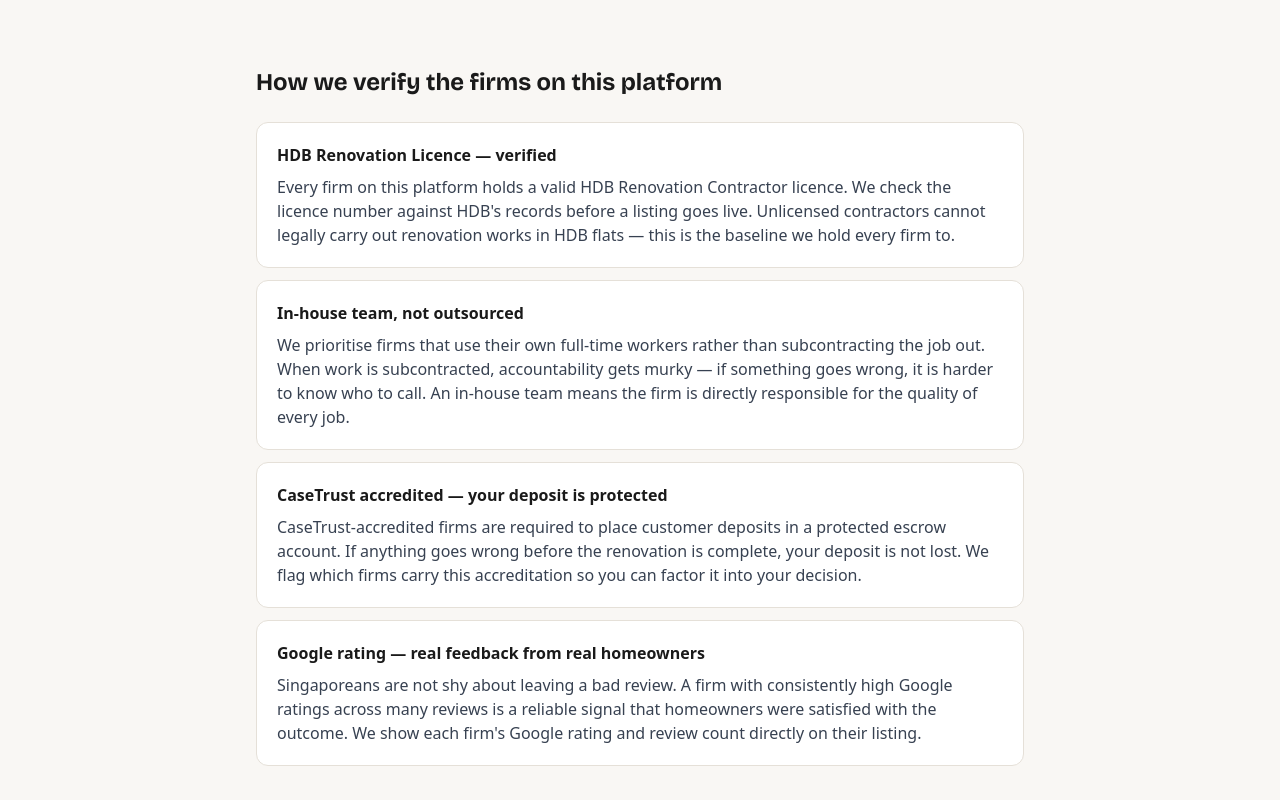
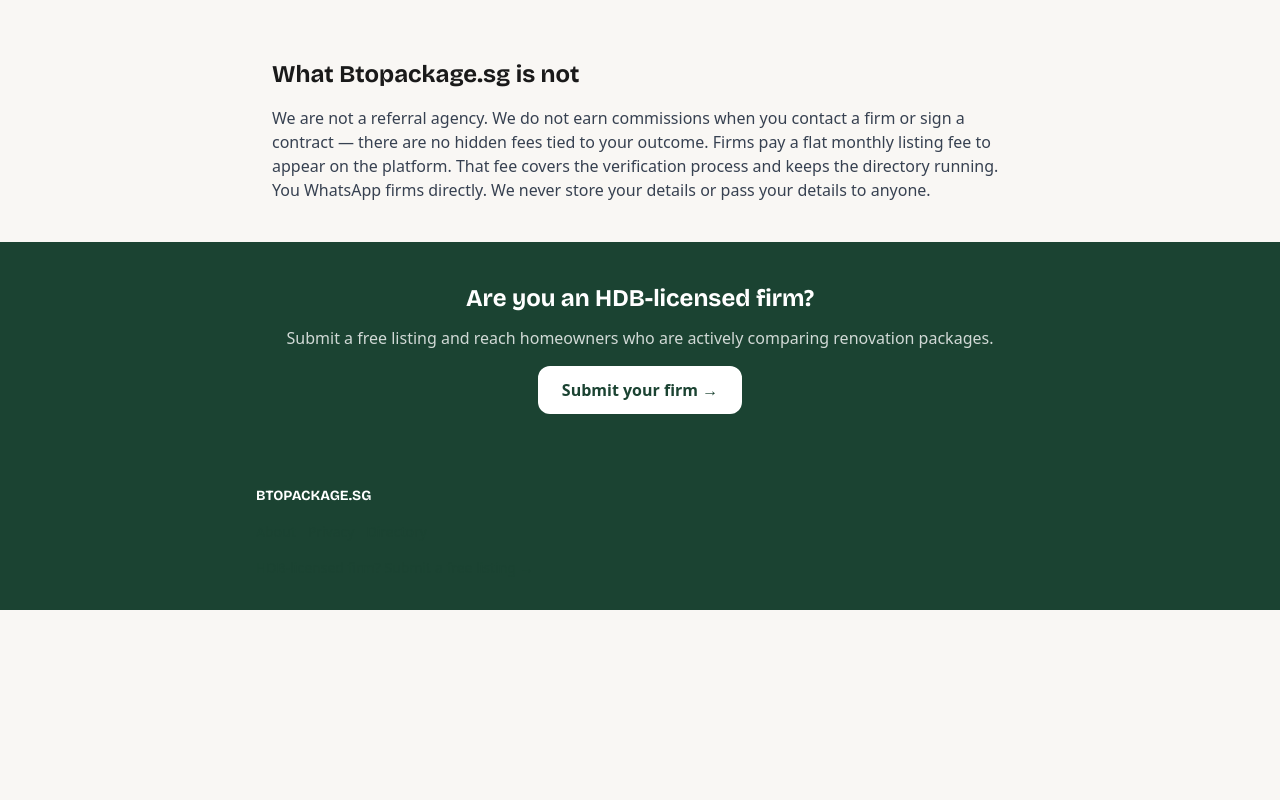
Before and after one commit to chylerbot-beep/btopackage, a Next.js app: page /about in a window 1280 px wide. Shown: the part 640-1440 px from the top of the page. After the commit the page ends 1250 px from the top, so only its background shows below. Built offline with nearby package versions, Linux system fonts and the light colour scheme.

Commit message:
Remove firm verification section from about page

```diff
--- a/app/about/page.tsx
+++ b/app/about/page.tsx
@@ -57,62 +57,6 @@ export default function AboutPage() {
         </div>
       </section>
 
-      <section className="bg-[#F9F7F4] px-4 py-12">
-        <div className="mx-auto w-full max-w-3xl">
-          <h2
-            className="text-2xl font-bold text-[#1A1A1A]"
-            style={{ fontFamily: 'var(--font-bricolage-grotesque)' }}
-          >
-            How we verify the firms on this platform
-          </h2>
-
-          <div className="mt-6">
-            <div className="mb-3 rounded-xl border border-[#E5E0D8] bg-white p-5 text-[#374151]">
-              <h3 className="font-semibold text-[#1A1A1A]">HDB Renovation Licence — verified</h3>
-              <p className="mt-2">
-                Every firm on this platform holds a valid HDB Renovation Contractor licence. We
-                check the licence number against HDB&apos;s records before a listing goes live.
-                Unlicensed contractors cannot legally carry out renovation works in HDB flats —
-                this is the baseline we hold every firm to.
-              </p>
-            </div>
-
-            <div className="mb-3 rounded-xl border border-[#E5E0D8] bg-white p-5 text-[#374151]">
-              <h3 className="font-semibold text-[#1A1A1A]">In-house team, not outsourced</h3>
-              <p className="mt-2">
-                We prioritise firms that use their own full-time workers rather than subcontracting
-                the job out. When work is subcontracted, accountability gets murky — if something
-                goes wrong, it is harder to know who to call. An in-house team means the firm is
-                directly responsible for the quality of every job.
-              </p>
-            </div>
-
-            <div className="mb-3 rounded-xl border border-[#E5E0D8] bg-white p-5 text-[#374151]">
-              <h3 className="font-semibold text-[#1A1A1A]">
-                CaseTrust accredited — your deposit is protected
-              </h3>
-              <p className="mt-2">
-                CaseTrust-accredited firms are required to place customer deposits in a protected
-                escrow account. If anything goes wrong before the renovation is complete, your
-                deposit is not lost. We flag which firms carry this accreditation so you can factor
-                it into your decision.
-              </p>
-            </div>
-
-            <div className="mb-3 rounded-xl border border-[#E5E0D8] bg-white p-5 text-[#374151]">
-              <h3 className="font-semibold text-[#1A1A1A]">
-                Google rating — real feedback from real homeowners
-              </h3>
-              <p className="mt-2">
-                Singaporeans are not shy about leaving a bad review. A firm with consistently high
-                Google ratings across many reviews is a reliable signal that homeowners were
-                satisfied with the outcome. We show each firm&apos;s Google rating and review count
-                directly on their listing.
-              </p>
-            </div>
-          </div>
-        </div>
-      </section>
 
       <section className="mx-auto w-full max-w-3xl px-4 py-10 text-[#374151]">
         <h2
```
